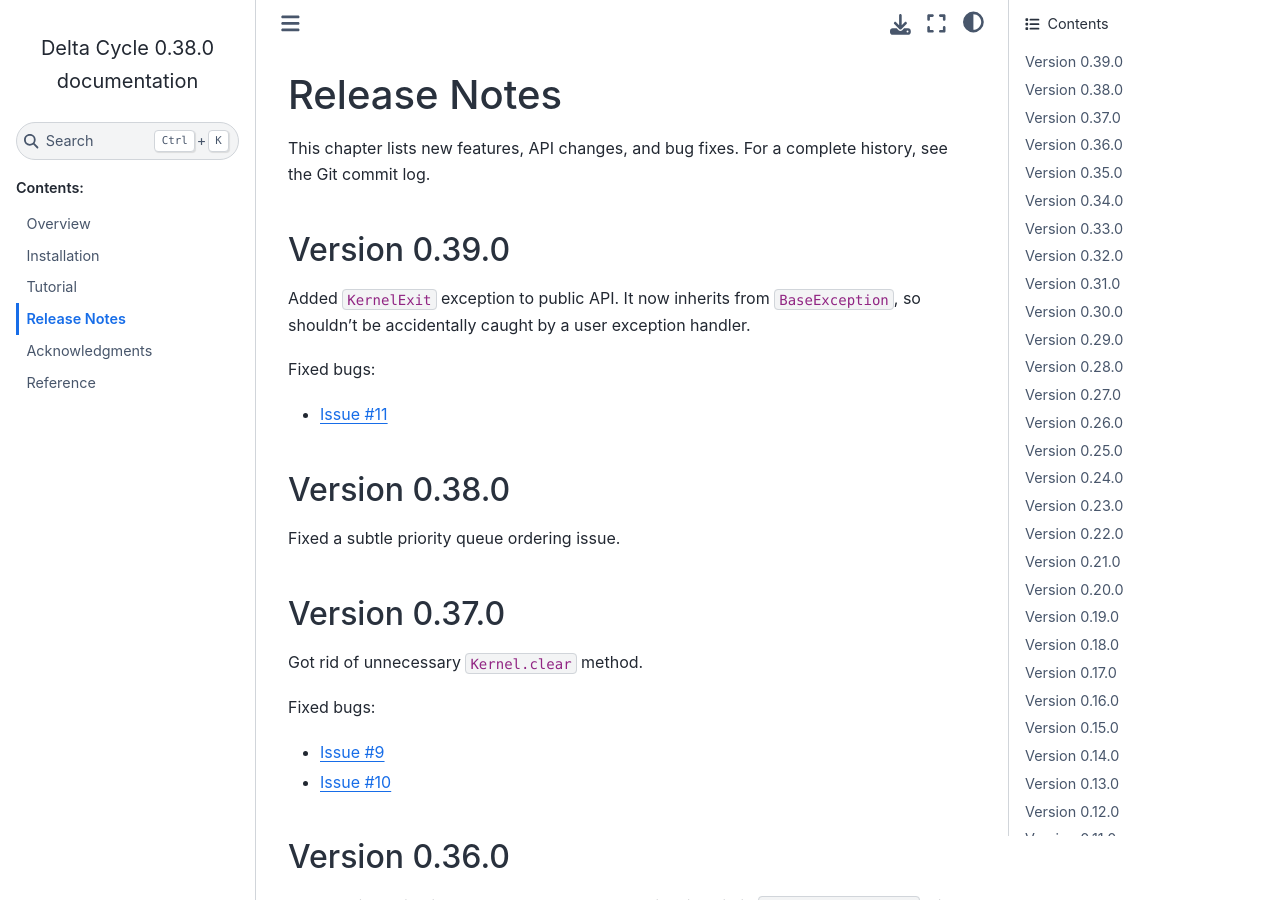
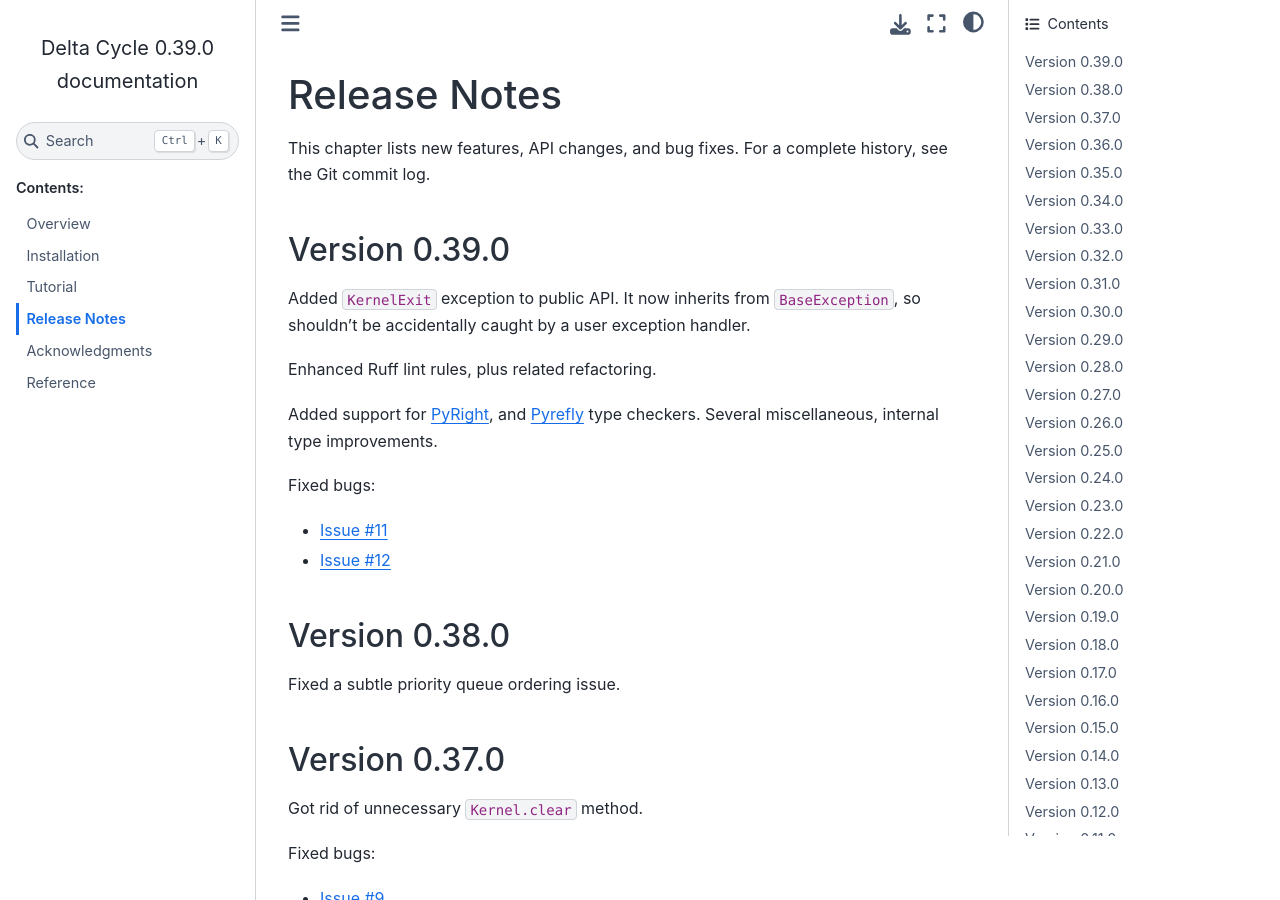
Before and after one commit to cjdrake/deltacycle, a Sphinx documentation site: the page built from doc/source/release_notes.rst, in a window 1280 px wide and 900 px high. Built offline with Sphinx 7.4.7 and the Sphinx Book theme 1.1.4, drawn with Linux system fonts in a browser that asks for light colours.

Commit message:
Release 0.39.0

```diff
--- a/doc/source/release_notes.rst
+++ b/doc/source/release_notes.rst
@@ -15,9 +15,16 @@ Added ``KernelExit`` exception to public API.
 It now inherits from ``BaseException``,
 so shouldn't be accidentally caught by a user exception handler.
 
+Enhanced Ruff lint rules, plus related refactoring.
+
+Added support for `PyRight <https://microsoft.github.io/pyright/#/>`_,
+and `Pyrefly <https://pyrefly.org/>`_ type checkers.
+Several miscellaneous, internal type improvements.
+
 Fixed bugs:
 
 * `Issue #11 <https://github.com/cjdrake/deltacycle/issues/11>`_
+* `Issue #12 <https://github.com/cjdrake/deltacycle/issues/12>`_
 
 
 Version 0.38.0
--- a/pyproject.toml
+++ b/pyproject.toml
@@ -1,6 +1,6 @@
 [project]
 name = "deltacycle"
-version = "0.38.0"
+version = "0.39.0"
 description = "Delta Cycle"
 readme = "README.md"
 
```
Also changed, not shown: 1 other file.
